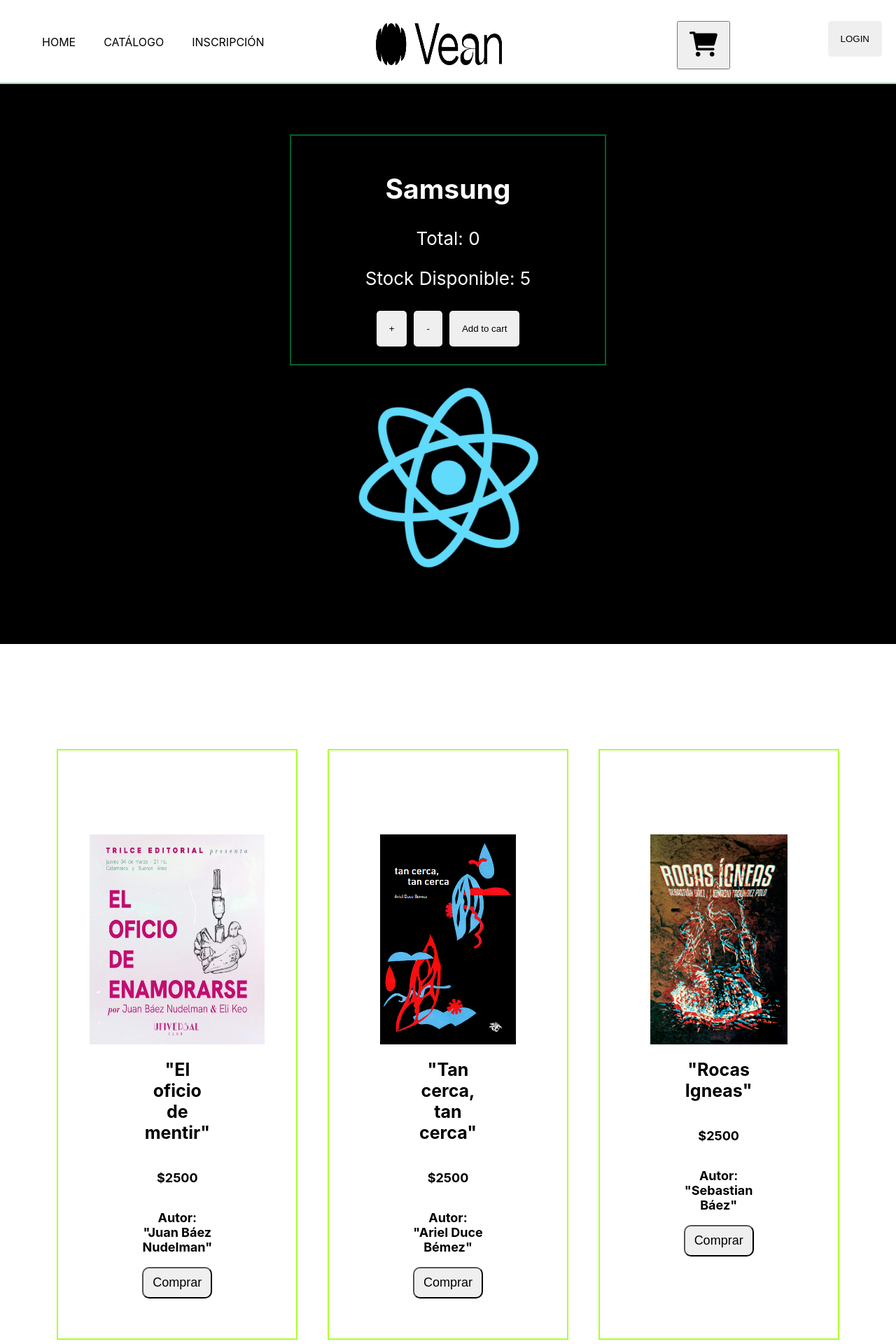
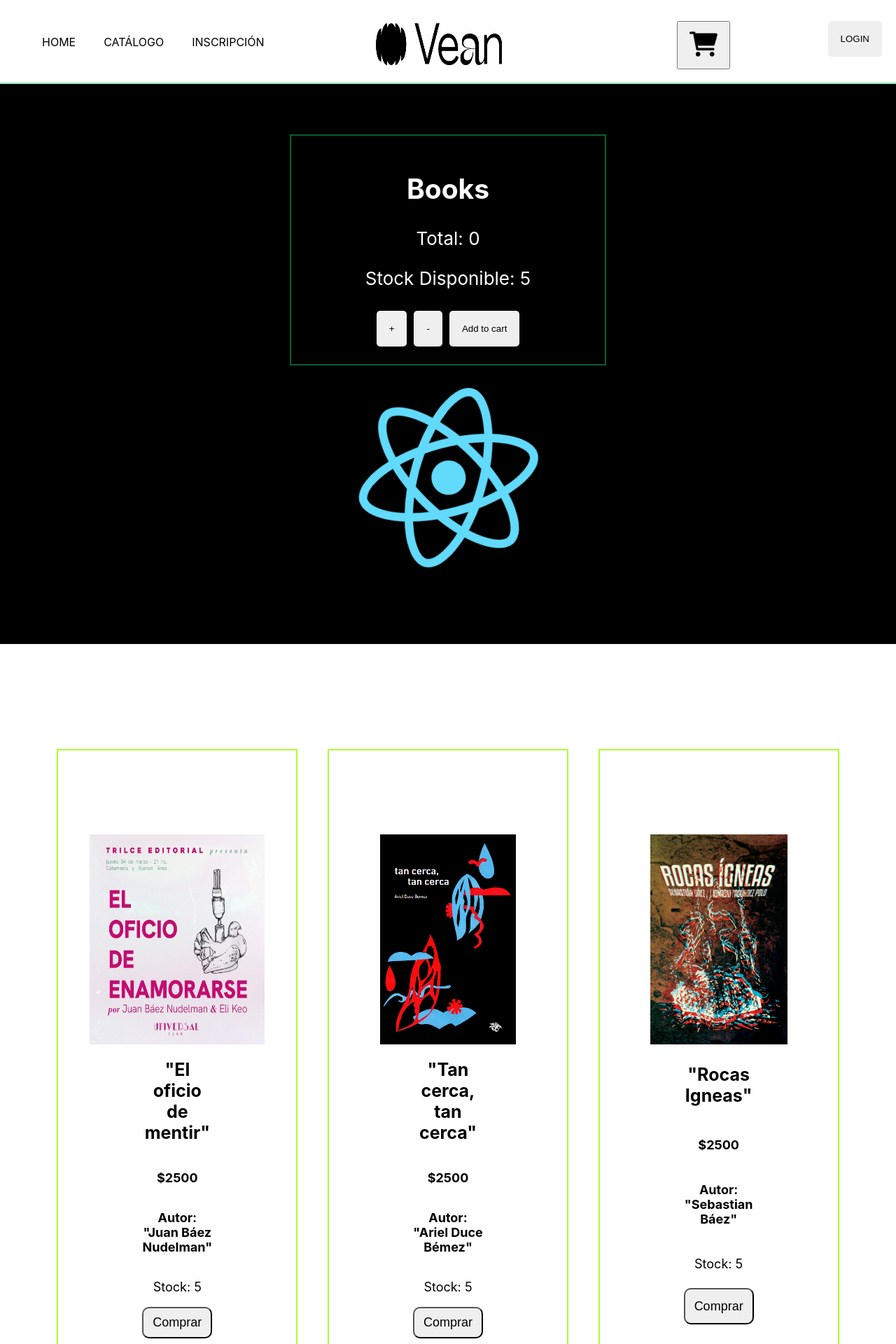
Before and after one commit to JulianLapunzina/React, a React (Create React App) app in the folder veanLapunzina/: page / in a window 1280 px wide. Shown: the top 1920 px of the page at 70% size. Built offline with nearby package versions, Linux system fonts and the light colour scheme.

Commit message:
agrego stock, falta agregar contador dentro de los items.

```diff
--- a/veanLapunzina/src/App.css
+++ b/veanLapunzina/src/App.css
@@ -124,7 +124,7 @@ color: black;}
 
 
 /* ITEM LIST STYLES */
-.book-section {
+.bookSection {
   margin: 150px 60px;
 }
 
@@ -136,7 +136,7 @@ color: black;}
 .item-div {
   flex-wrap: wrap;
   width: 100px;
-  height: 600px;
+  height: 700px;
   padding: 120px;
   border: solid 2px greenyellow;
   display: flex;
--- a/veanLapunzina/src/App.js
+++ b/veanLapunzina/src/App.js
@@ -30,11 +30,12 @@ function App() {
           </section>
         </main>
       </header>
-      <section className='book-section'>
+      <section className='bookSection'>
           <ItemListContainer/>
       </section>
     </div>
-      );
+);
+
 }
 
 export default App;
--- a/veanLapunzina/src/components/Data.js
+++ b/veanLapunzina/src/components/Data.js
@@ -4,14 +4,16 @@ const data = [
         title: 'El oficio de mentir',
         price: 2500,
         author: 'Juan Báez Nudelman',
-        img: 'images/juancete.jpg'
+        img: 'images/juancete.jpg',
+        stock: 5
     },
     {
         id: 2,
         title: 'Tan cerca, tan cerca',
         price: 2500,
         author: 'Ariel Duce Bémez',
-        img: 'images/tanC.png'
+        img: 'images/tanC.png',
+        stock: 5
 
     },
     {
@@ -19,7 +21,8 @@ const data = [
         title: 'Rocas Igneas',
         price: 2500,
         author: 'Sebastian Báez',
-        img: 'images/rocasIgneas.png'
+        img: 'images/rocasIgneas.png',
+        stock: 5
     }
 ]
 
--- a/veanLapunzina/src/components/Item/Item.js
+++ b/veanLapunzina/src/components/Item/Item.js
@@ -1,4 +1,4 @@
-const Item = ({title, price, img, author}) => {
+const Item = ({title, price, img, author, stock}) => {
     console.log(img)
     return (
         <>
@@ -7,6 +7,7 @@ const Item = ({title, price, img, author}) => {
             <h2 className="subtitle">"{title}"</h2>
             <h3 className="treetitle">${price}</h3>
             <h3 className="treetitle">Autor: "{author}"</h3>
+            <p className="treetitle">Stock: {stock} </p>
             <button className="btnCard">Comprar</button>
         </div>
         </>
--- a/veanLapunzina/src/components/ItemCount/ItemCount.js
+++ b/veanLapunzina/src/components/ItemCount/ItemCount.js
@@ -16,7 +16,7 @@ const ItemCount = ({stock}) => {
     return (
         <>
         <div className="counterDiv">
-            <h2 style={{color: 'white'}}>Samsung</h2>
+            <h2 style={{color: 'white'}}>Books</h2>
             <p className="counter-P">Total: {initialState}</p>
             <p className="counter-P">Stock Disponible: {stock}</p>
             <button onClick={suma} className='btn-count'>
--- a/veanLapunzina/src/components/ItemList/ItemList.js
+++ b/veanLapunzina/src/components/ItemList/ItemList.js
@@ -10,6 +10,7 @@ const ItemList = ({list}) => {
                 price={book.price}
                 img={book.img}
                 author={book.author}
+                stock={book.stock}
                 />
             </div>
             ))
```
